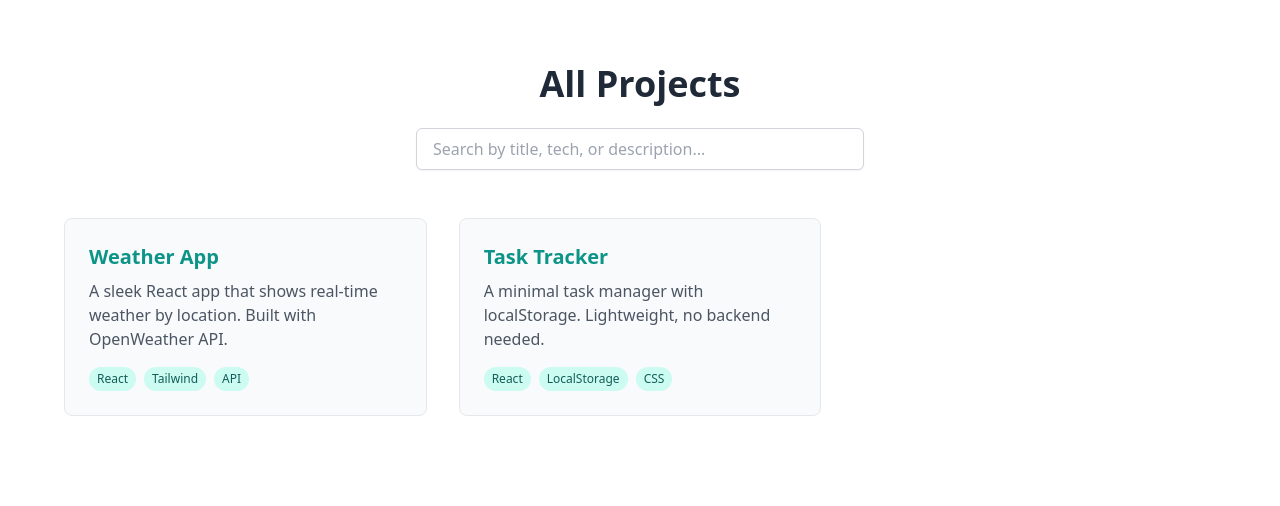
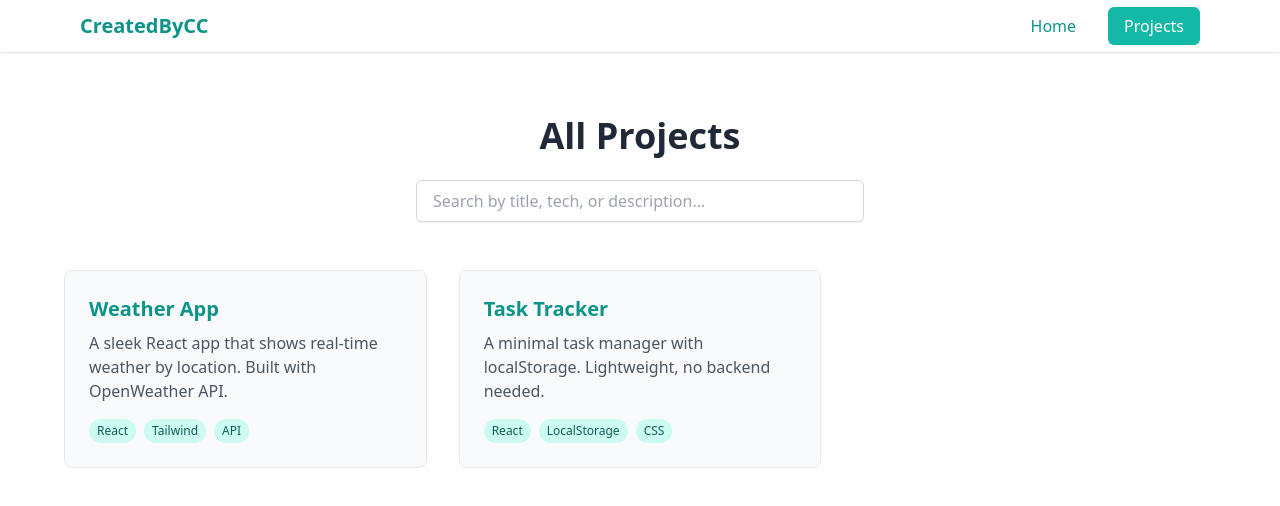
Before and after one commit to CreatedByCC/portfolio-website, a React (Vite) app: page /projects in a window 1280 px wide. Shown: the top 506 px of the page. Built offline with nearby package versions, Linux system fonts and the light colour scheme.

Commit message:
Added a Navbar

```diff
--- a/src/App.jsx
+++ b/src/App.jsx
@@ -1,12 +1,15 @@
 import { Routes, Route } from 'react-router-dom'
+import Layout from './components/Layout'
 import Home from './pages/Home'
 import ProjectsPage from './pages/ProjectsPage'
 
 function App() {
   return (
     <Routes>
-      <Route path="/" element={<Home />} />
-      <Route path="/projects" element={<ProjectsPage />} />
+      <Route element={<Layout />}>
+        <Route path="/" element={<Home />} />
+        <Route path="/projects" element={<ProjectsPage />} />
+      </Route>
     </Routes>
   )
 }
--- /dev/null
+++ b/src/components/Layout.jsx
@@ -0,0 +1,13 @@
+import Navbar from './Navbar'
+import { Outlet } from 'react-router-dom'
+
+function Layout() {
+  return (
+    <>
+      <Navbar />
+      <Outlet />
+    </>
+  )
+}
+
+export default Layout
--- /dev/null
+++ b/src/components/Navbar.jsx
@@ -0,0 +1,32 @@
+import { Link, useLocation } from 'react-router-dom'
+
+function Navbar() {
+  const location = useLocation()
+
+  const linkClass = (path) =>
+    `px-4 py-2 rounded-md transition ${
+      location.pathname === path
+        ? 'bg-teal-500 text-white'
+        : 'text-teal-600 hover:bg-teal-100'
+    }`
+
+  return (
+    <nav className="bg-white shadow sticky top-0 z-50">
+      <div className="max-w-6xl mx-auto px-4 py-3 flex justify-between items-center">
+        <Link to="/" className="text-xl font-bold text-teal-600">
+            CreatedByCC
+        </Link>
+        <div className="space-x-4">
+          <Link to="/" className={linkClass('/')}>
+            Home
+          </Link>
+          <Link to="/projects" className={linkClass('/projects')}>
+            Projects
+          </Link>
+        </div>
+      </div>
+    </nav>
+  )
+}
+
+export default Navbar
```
